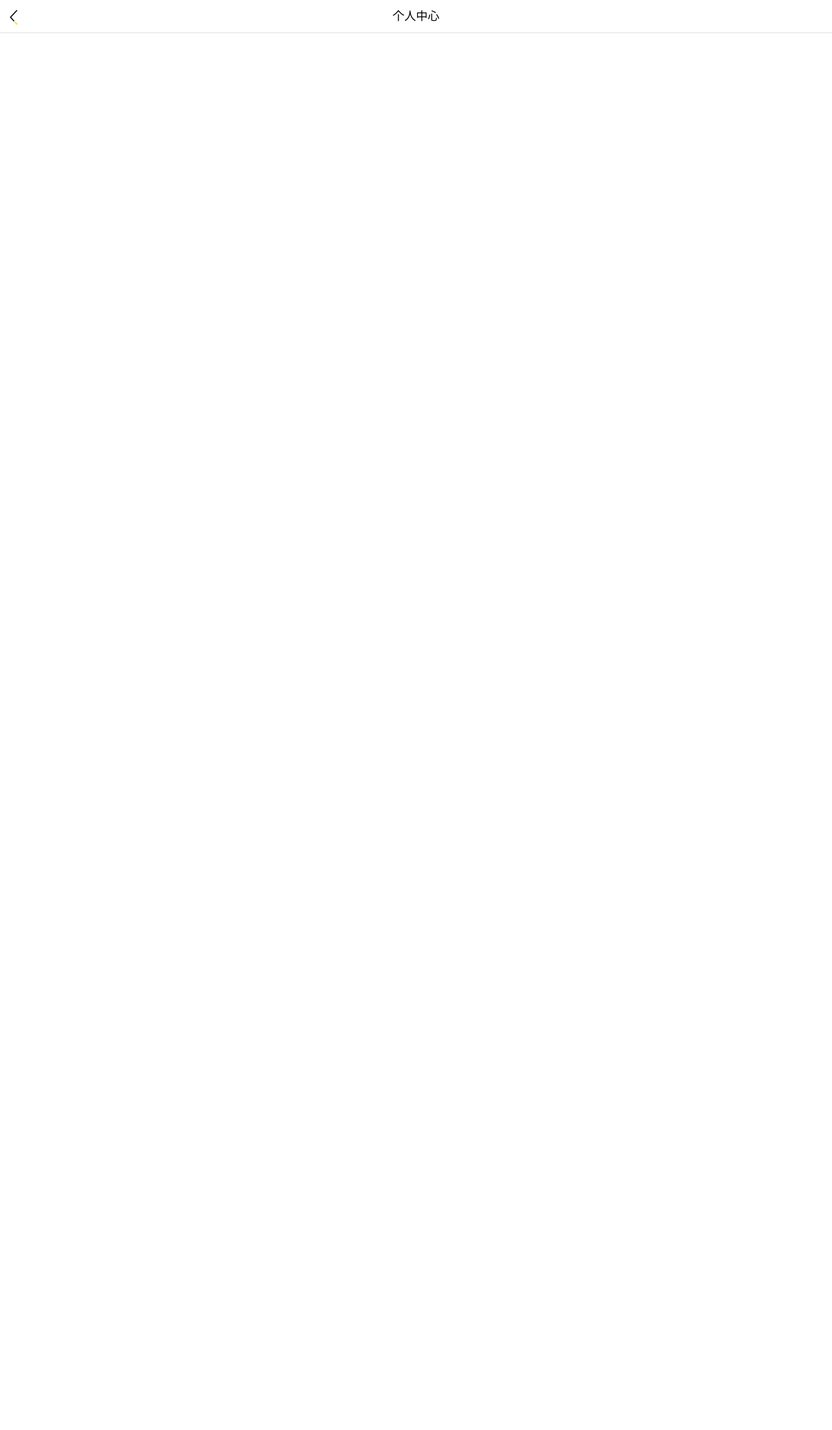
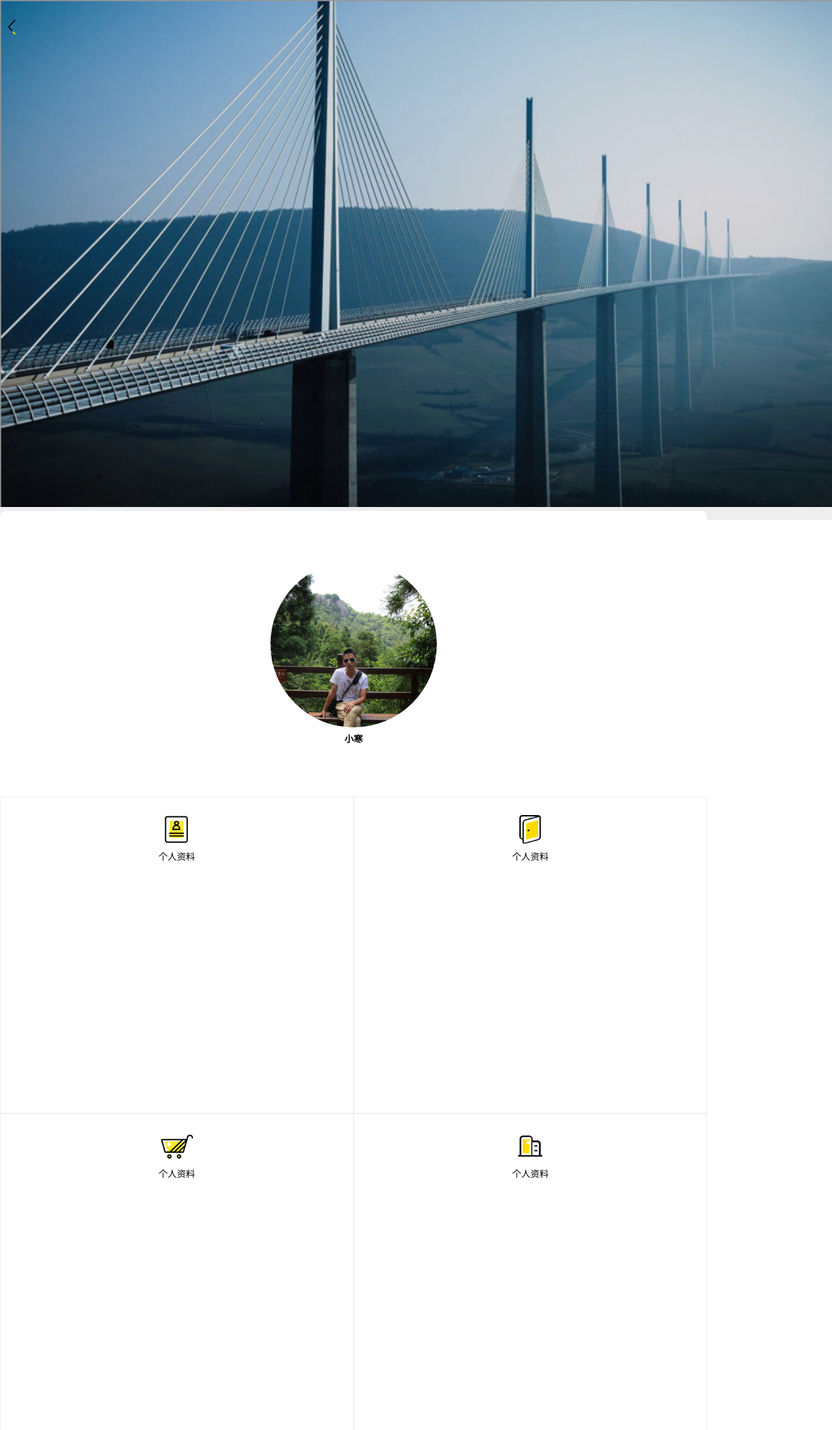
Before and after one commit to lftm1111/haitianAPP, a plain HTML site: page html/person_center.html in a window 1280 px wide. Shown: the top 2200 px of the page at 65% size. Before the commit the page ends 800 px from the top, so only its background shows below. Drawn offline with Linux system fonts and the light colour scheme.

Commit message:
2018031601提交
git-svn-id: svn://svn5.apicloud.com/A6075845920844/haitianApp@3 0e1a2743-8d03-4e5a-a60c-7e26af42b145

```diff
--- a/config.xml
+++ b/config.xml
@@ -13,9 +13,9 @@
     <!-- 页面是否弹动 -->
     <preference name="pageBounce" value="false"/>
     <!-- 背景颜色 -->
-    <preference name="appBackground" value="rgba(255,255,255,0.0)"/>
-    <preference name="windowBackground" value="rgba(255,255,255,0.0)"/>
-    <preference name="frameBackgroundColor" value="rgba(0,0,0,0.0)"/>
+    <preference name="appBackground" value="rgba(255,255,255,1)"/>
+    <preference name="windowBackground" value="rgba(255,255,255,1)"/>
+    <preference name="frameBackgroundColor" value="rgba(255,255,255,1)"/>
     <!-- 是否显示横向滚动条 -->
     <preference name="hScrollBarEnabled" value="false"/>
     <!-- 是否显示纵向滚动条 -->
--- a/css/main.css
+++ b/css/main.css
@@ -251,6 +251,11 @@ header ul li.active{ display: block; }
     padding-bottom: 30px;
     color: #999;
 }
+.frame1 select{
+    background: none;
+    border:none;
+    outline:none;
+}
 
 /*frame2 frame3*/
 .frame2 li:nth-child(1),.frame3 li:nth-child(1){
@@ -327,3 +332,41 @@ header ul li.active{ display: block; }
     padding: 10px 30px;
     border-radius: 20px;
 }
+
+/*person*/
+.person{
+    background: #eee;
+}
+.person .back img{
+    width:12px;px;position:absolute;left:0;top:0;margin-left: 12px;margin-top: 30px;
+}
+.person .bg{
+    z-index: 2;
+}
+.person .bg img{
+    width: 100%;
+}
+.person .content{
+    background:#fff;width:85vw;height:116vw;position:absolute;
+    border-radius: 10px;
+}
+.person .content .head_img{
+    margin: 6vw auto;
+}
+.person .content .head_img img{
+    width:20vw;border-radius:10vw;
+}
+.person .server{
+    display: flex;
+    display: -webkit-flex;
+}
+.person .server li{
+    width: 50%;
+    text-align: center;
+    border:1px solid #eee;
+    height: 38vw;
+}
+.person .server li img{
+    width: 50px;
+    margin-top:25px;
+}
--- a/html/person_center.html
+++ b/html/person_center.html
@@ -5,34 +5,59 @@
     <meta charset="UTF-8">
     <meta name="viewport" content="maximum-scale=1.0,minimum-scale=1.0,user-scalable=0,width=device-width,initial-scale=1.0" />
     <meta name="format-detection" content="telephone=no,email=no,date=no,address=no">
-    <title>个人中心</title>
+    <title>云API</title>
     <link rel="stylesheet" type="text/css" href="../css/api.css" />
     <link rel="stylesheet" type="text/css" href="../css/weui.min.css" />
     <link rel="stylesheet" type="text/css" href="../css/jquery-weui.min.css" />
     <link rel="stylesheet" type="text/css" href="../css/main.css" />
 </head>
 
-<body class="server-order" style="relative">
-    <header class="top-bar">
+<body class="person">
+    <div class="back">
         <img class="top-back" src="../image/icon/back.png" tapmode onclick="api.closeWin()">
-        <span class="top-title">个人中心</div>
-    </header>
-    <section class="interface-body">
-        个人中心
-    </section>
+    </div>
+    <div class="bg">
+        <img src="../image/person_bg.png">
+    </div>
+    <div class="content">
+        <div class="head_img text-center">
+            <img src="../image/head_img.jpg" style="">
+            <h4>小寒</h4>
+        </div>
+        <div class="server">
+            <li>
+                <img src="../image/icon/datum.png" alt=""><br/>
+                <span>个人资料</span>
+            </li>
+            <li>
+                <img src="../image/icon/server.png" alt=""><br/>
+                <span>个人资料</span>
+            </li>
+        </div>
+        <div class="server">
+            <li>
+                <img src="../image/icon/buy.png" alt=""><br/>
+                <span>个人资料</span>
+            </li>
+            <li>
+                <img src="../image/icon/company.png" alt=""><br/>
+                <span>个人资料</span>
+            </li>
+        </div>
+    </div>
 </body>
 
 </html>
 <script type="text/javascript" src="../script/api.js"></script>
 <script type="text/javascript" src="../script/zepto-1.2.0.min.js"></script>
 <script type="text/javascript" src="../script/jquery-weui.min.js"></script>
-<script type="text/javascript" src="../script/main.js"></script>
 <script type="text/javascript">
     apiready = function() {
-        var header = $api.dom('header');
-        $api.fixStatusBar(header);
-        var headerH = $api.offset(header).h;
-        $('.interface-body').css('padding-top',headerH);
+        var winWidth = api.winWidth;
+        var contentWidth = $('.content').width();
+        $('.content').css({
+            left: (winWidth - contentWidth) / 2,
+            top: winWidth / 2.6
+        });
     }
-
 </script>
```
Also changed, not shown: index.html (+4 -5 lines), image/head_img.jpg (added), image/icon/buy.png (added), image/icon/company.png (added), image/icon/datum.png (added), image/icon/server.png (added), image/person_bg.png (renamed from image/background-e.png), 1 other file.
